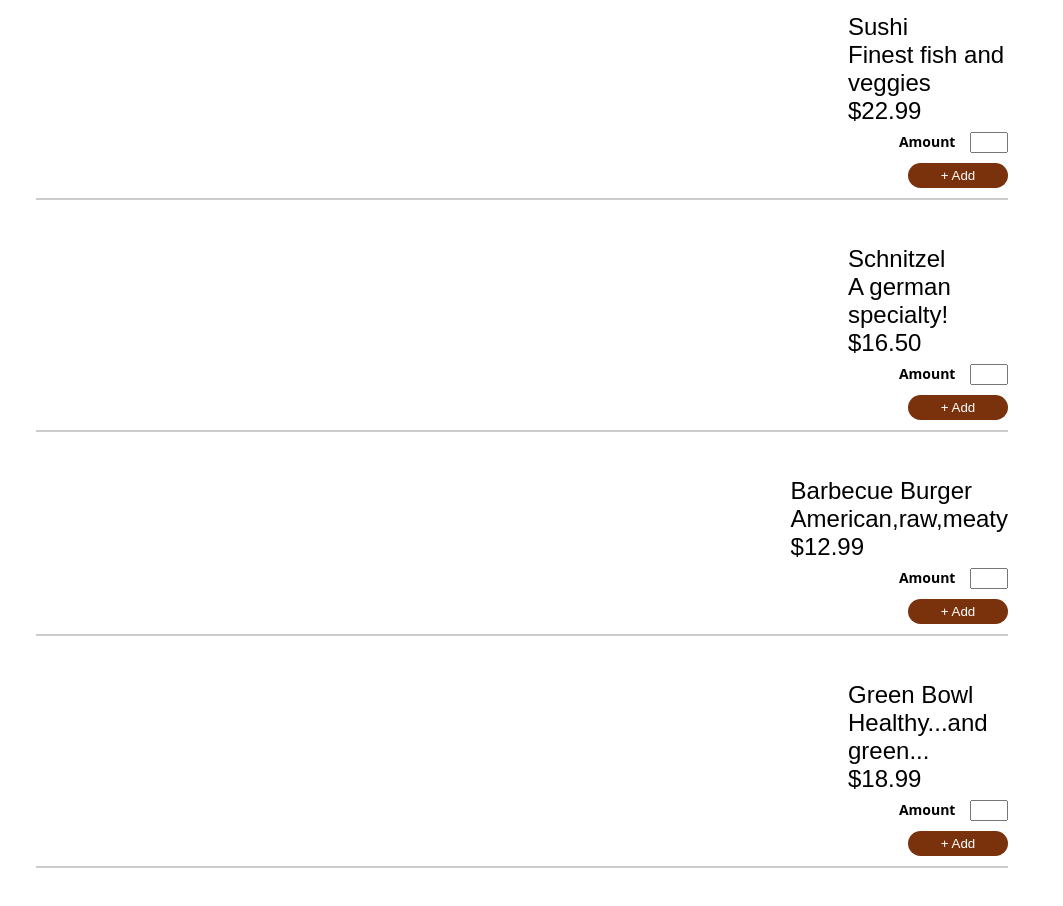
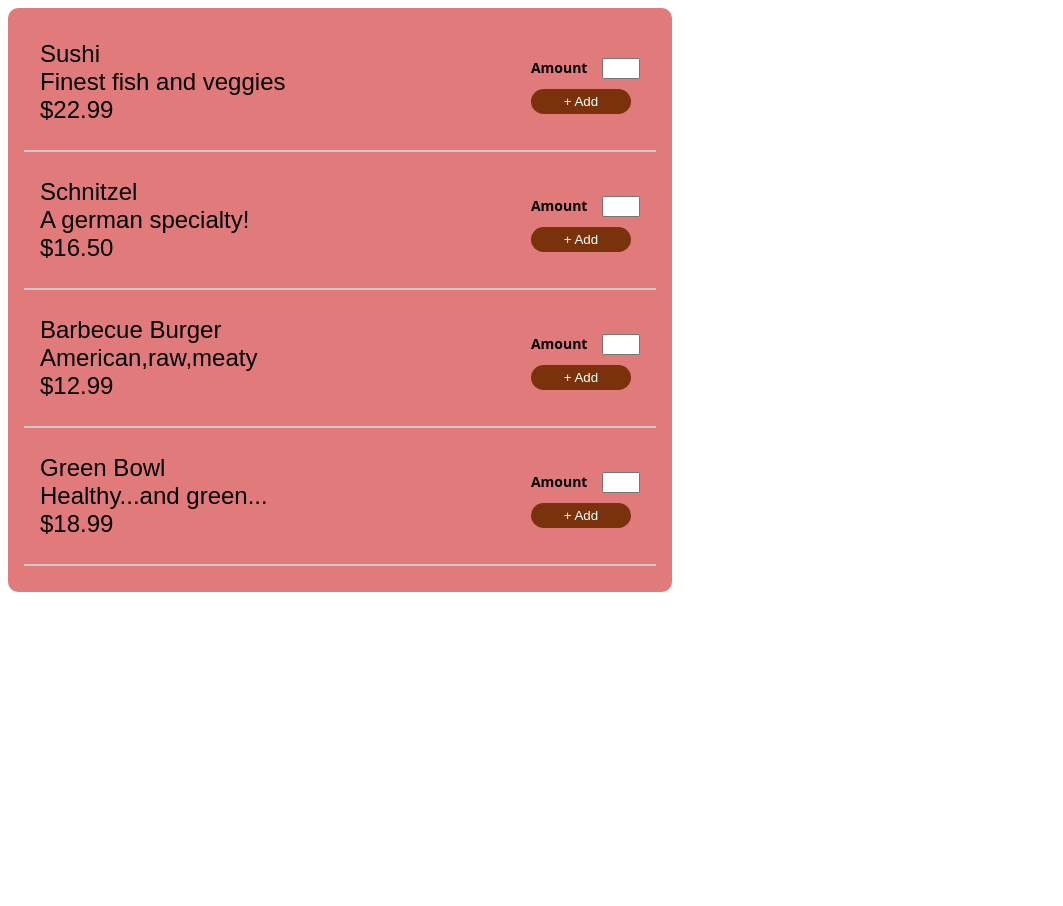
Before and after one commit to Kousay-Jebir/food-delivery-app, a React (Create React App) app: page / in a window 1280 px wide. Shown: the top 906 px of the page, without its empty margins (0-1063 px from the left). After the commit the page ends 800 px from the top, so only its background shows below. Built offline with nearby package versions, Linux system fonts and the light colour scheme.

Commit message:
finalizing the whole table for the items

```diff
--- a/src/App.js
+++ b/src/App.js
@@ -1,6 +1,8 @@
 import CartButton from "./components/CartButton/CartButton";
 import FoodItemInfo from "./components/OrderingItem/FoodItemInfo";
 import OderingItem from "./components/OrderingItem/OrderingItem";
+import Container from "./components/container/Container";
+import "./components/container/Container.css"
 
 function App() {
   const foods = [
@@ -31,10 +33,16 @@ function App() {
     // essayed mta el formatin
     <>
       {/* <Container name="food_items">Exemple ou bara</Container>  exemple este3mel component container */}
-      <OderingItem food={foods[0]}></OderingItem>
-      <OderingItem food={foods[1]}></OderingItem>
-      <OderingItem food={foods[2]}></OderingItem>
-      <OderingItem food={foods[3]}></OderingItem>
+      <Container name="food_items">
+        <OderingItem food={foods[0]}></OderingItem>
+        <hr></hr>
+        <OderingItem food={foods[1]}></OderingItem>
+        <hr></hr>
+        <OderingItem food={foods[2]}></OderingItem>
+        <hr></hr>
+        <OderingItem food={foods[3]}></OderingItem>
+        <hr></hr>
+      </Container>
 
     </>
   );
--- a/src/components/OrderingItem/FoodItemInfo.css
+++ b/src/components/OrderingItem/FoodItemInfo.css
@@ -1,5 +1,6 @@
-ul {
+ul,
+li {
     margin: 0;
     list-style: none;
-
+    padding: 0;
 }
--- a/src/components/OrderingItem/OrderingItem.css
+++ b/src/components/OrderingItem/OrderingItem.css
@@ -1,8 +1,17 @@
-.button-container {
+/* .button-container {
   display: flex;
   flex-direction: column;
   align-items: flex-end;
   width: 200px;
+  background-color: red;
+} */
+
+.food-item {
+
+  display: flex;
+  align-items: center;
+  justify-content: space-between;
+  padding: 1rem;
 }
 
 button {
@@ -27,8 +36,10 @@ input {
 }
 
 hr {
-  border: 1px solid #cecbcb; /* Set the color and style of the line */
+  border: 1px solid #cecbcb;
+  /* Set the color and style of the line */
   margin: 10px 0;
   padding-right: 70px;
-  width:900px;
+
+  overflow-x: hidden;
 }
--- a/src/components/OrderingItem/OrderingItem.js
+++ b/src/components/OrderingItem/OrderingItem.js
@@ -5,14 +5,15 @@ import FoodItemInfo from "./FoodItemInfo";
 
 const OderingItem = (props) => {
   return (
-    <Container name="button-container">
+    <Container name="food-item">
       <FoodItemInfo food={props.food}></FoodItemInfo>
-      <div>
-        <label>Amount&nbsp;&nbsp;&nbsp;&nbsp;</label>
-        <input type="number" min="0" />
-      </div>
-      <button> + Add </button>
-      <hr></hr>
+      <Container name="button-container">
+        <div>
+          <label>Amount&nbsp;&nbsp;&nbsp;&nbsp;</label>
+          <input type="number" min="0" />
+        </div>
+        <button> + Add </button>
+      </Container>
     </Container>
   );
 };
--- a/src/components/container/Container.css
+++ b/src/components/container/Container.css
@@ -6,22 +6,22 @@
 
 .food_items {
     border-radius: 10px;
-    margin-top: 50px;
-    margin-left: 200px;
-    margin-right: 300px;
-    background-color: rgb(255, 255, 255);
+    padding: 1rem;
+    background-color: rgb(225, 123, 123);
+    width: 50%;
 }
 
-.button-container {
+/* .button-container {
     display: flex;
-    /* flex-direction: column; */
-    justify-content: space-between;
+    flex-direction: column;
+    align-items: flex-end;
     width: 15px;
     margin-left: 800px;
     padding-top: 5px;
     padding-bottom: 30px;
     padding-right: 30px;
-}
+    background: red;
+} */
 
 
 .cart_button_container {
```
